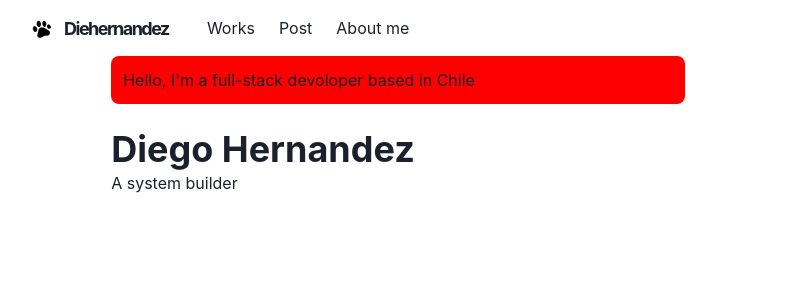
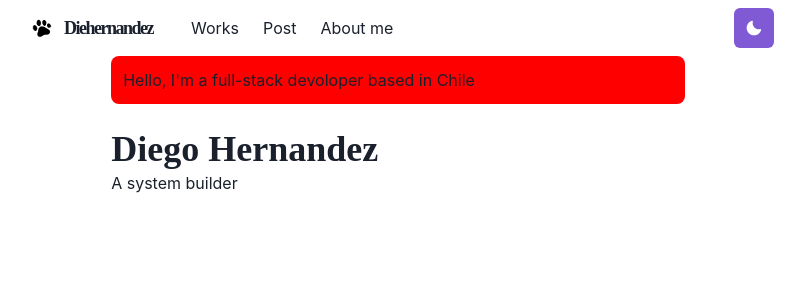
Before and after one commit to diehernandez/portfolio-v2, a Next.js app: page / in a window 1280 px wide. Shown: the top 300 px of the page, without its empty margins (242-1047 px from the left). Built offline with nearby package versions, Linux system fonts and the light colour scheme.

Commit message:
feat: add dark theme button

```diff
--- a/components/navbar.js
+++ b/components/navbar.js
@@ -15,7 +15,7 @@
 	useColorModeValue,
 } from "@chakra-ui/react";
 import { HamburgerIcon } from "@chakra-ui/icons";
-
+import ThemeToggleButton from './theme-toogle-button'
 const LinkItem = ({ href, path, children }) => {
 	const active = path === href;
 	const inactiveColor = useColorModeValue("gray200", "whiteAlpha.900");
@@ -81,6 +81,7 @@
 					</LinkItem>
 				</Stack>
 				<Box flex={1} align="right">
+		      <ThemeToggleButton/>
 					<Box
 						ml={2}
 						display={{
--- /dev/null
+++ b/components/theme-toogle-button.js
@@ -0,0 +1,17 @@
+import { IconButton, useColorMode, useColorModeValue } from '@chakra-ui/react'
+import { SunIcon, MoonIcon } from '@chakra-ui/icons'
+
+const ThemeToggleButton = () => {
+  const { toggleColorMode } = useColorMode()
+
+  return (
+    <IconButton aria-label="Toggle theme"
+    colorScheme={useColorModeValue('purple','orange')}
+    icon={useColorModeValue(<MoonIcon/>, <SunIcon/>)}
+    onClick={toggleColorMode}
+    >
+    </IconButton>
+  )
+}
+
+export default ThemeToggleButton
--- /dev/null
+++ b/lib/theme.js
@@ -0,0 +1,55 @@
+import { extendTheme } from '@chakra-ui/react'
+import { mode } from '@chakra-ui/theme-tools'
+
+const styles = {
+	global: props => ({
+		body: {
+			bg: mode('#f0e7b', '#202023')(props)
+		}
+	})
+}
+
+const components = {
+	Heading: {
+		variants: {
+			'section-title': {
+				textDecoration: 'underline',
+				fontSize: 20,
+				textUnderlineOffset: 6,
+				textDecorationColor: '#525252',
+				textDecorationThickness: 4,
+				marginTop: 3,
+				marginBottom: 4
+			}
+		}
+	},
+	Link: {
+		baseStyle: props => ({
+			color: mode('#3d7aed', '#ff63c3')(props),
+			textUnderlineOffset: 3
+		})
+	}
+}
+
+const fonts = {
+	heading: "'M PLUS Rounded 1c'"
+}
+
+const colors = {
+	glassTeal: '#88ccca'
+}
+
+const config = {
+	initialColorMode: 'dark',
+	useSystemColorMode: true
+}
+
+const theme = extendTheme({
+	config,
+	styles,
+	components,
+	colors,
+	fonts
+})
+
+export default theme
--- a/pages/_app.js
+++ b/pages/_app.js
@@ -1,9 +1,9 @@
 import { ChakraProvider } from '@chakra-ui/react'
 import Layout from '../components/layouts/main'
-
+import theme from '../lib/theme'
 const Website = ({ Component, pageProps, router }) => {
     return(
-        <ChakraProvider>
+        <ChakraProvider theme={theme}>
             <Layout router={router}>
                 <Component {...pageProps} key={router.route} />
             </Layout>
--- /dev/null
+++ b/pages/_document.js
@@ -0,0 +1,18 @@
+import { ColorModeScript } from '@chakra-ui/react'
+import NextDocument, { Html, Head, Main, NextScript} from 'next/document'
+import theme from '../lib/theme'
+
+export default class Document extends NextDocument {
+  render () {
+    return (
+      <Html lang="en">
+        <Head/>
+        <body>
+          <ColorModeScript initialColorMode={theme.config.initialColorMode}/>
+          <Main/>
+          <NextScript/>
+        </body>
+      </Html>
+    )
+  }
+}
```
